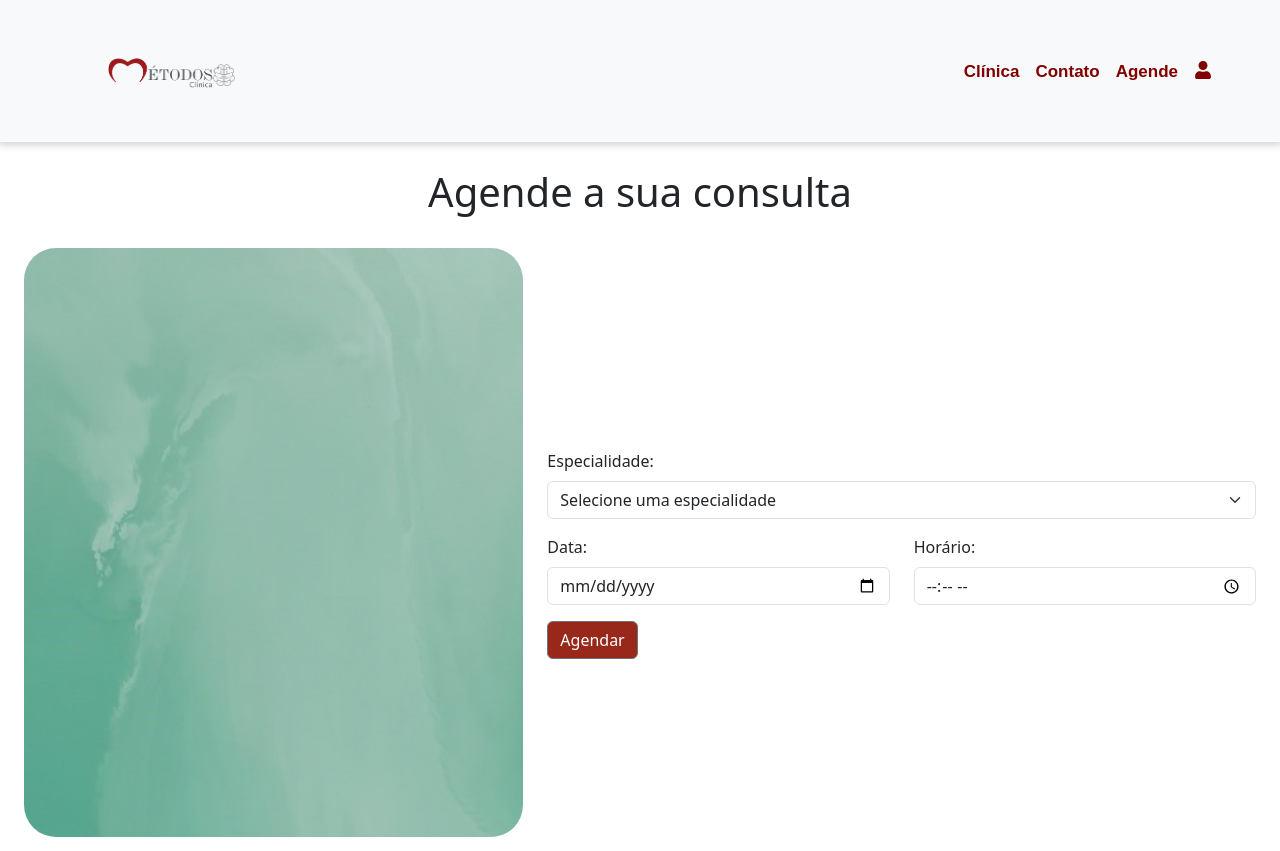
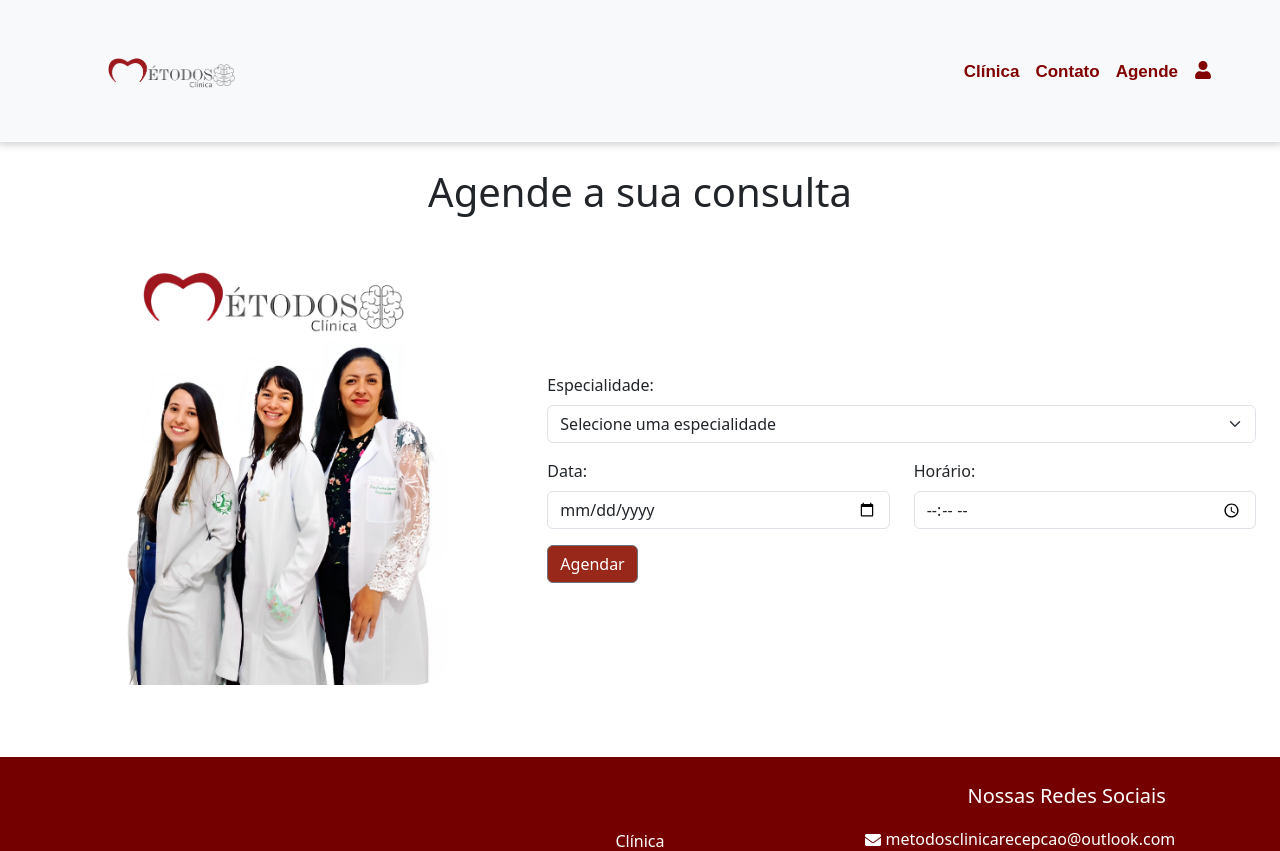
Before and after one commit to PedroOmeeti/clinica-metodos-principal, a React (Create React App) app: page /agende in a window 1280 px wide. Shown: the top 851 px of the page. Built offline with nearby package versions, Linux system fonts and the light colour scheme.

Commit message:
Mudança na imagem do agendamento
Troca da imagem do agendamento

```diff
--- /dev/null
+++ b/src/components/Agendamento.components.css
@@ -0,0 +1,5 @@
+#imagem{
+    width: 70%;
+
+
+}
--- a/src/components/Agendamento.js
+++ b/src/components/Agendamento.js
@@ -1,6 +1,7 @@
 import React, { useState } from 'react';
 import { Button, Form, FormGroup, Label, Input, Row, Col, Container } from 'reactstrap';
-import ImagemGrande from './img/imagemGrande.jpg'
+import ImagemGrande from './img/imagemGrande.png'
+import "./Agendamento.components.css"
 
 const Agendamento = () => {
   const [data, setData] = useState('');
@@ -24,7 +25,7 @@ const Agendamento = () => {
       <Form onSubmit={handleSubmit} className='mb-5 '>
         <Row className='align-items-center justify-content-center'>
           <Col md="5" xs="12">
-            <img className='rounded-5 img-fluid d-block mx-auto mb-4'  src={ImagemGrande} />
+            <img id='imagem' className='rounded-5 d-block mx-auto mb-4'  src={ImagemGrande} />
           </Col>
 
           <Col>
```
Also changed, not shown: src/components/img/imagemGrande.png (added).
